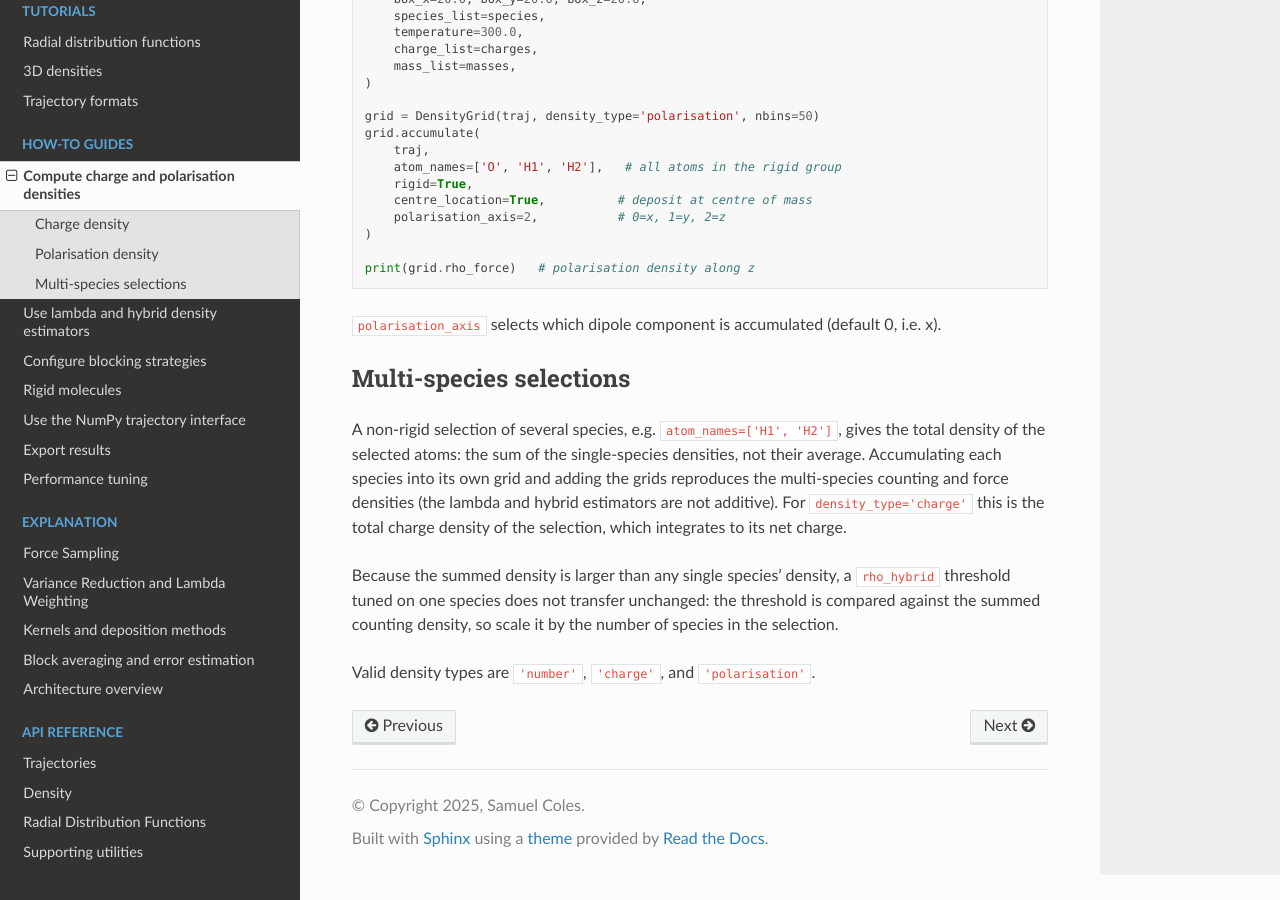
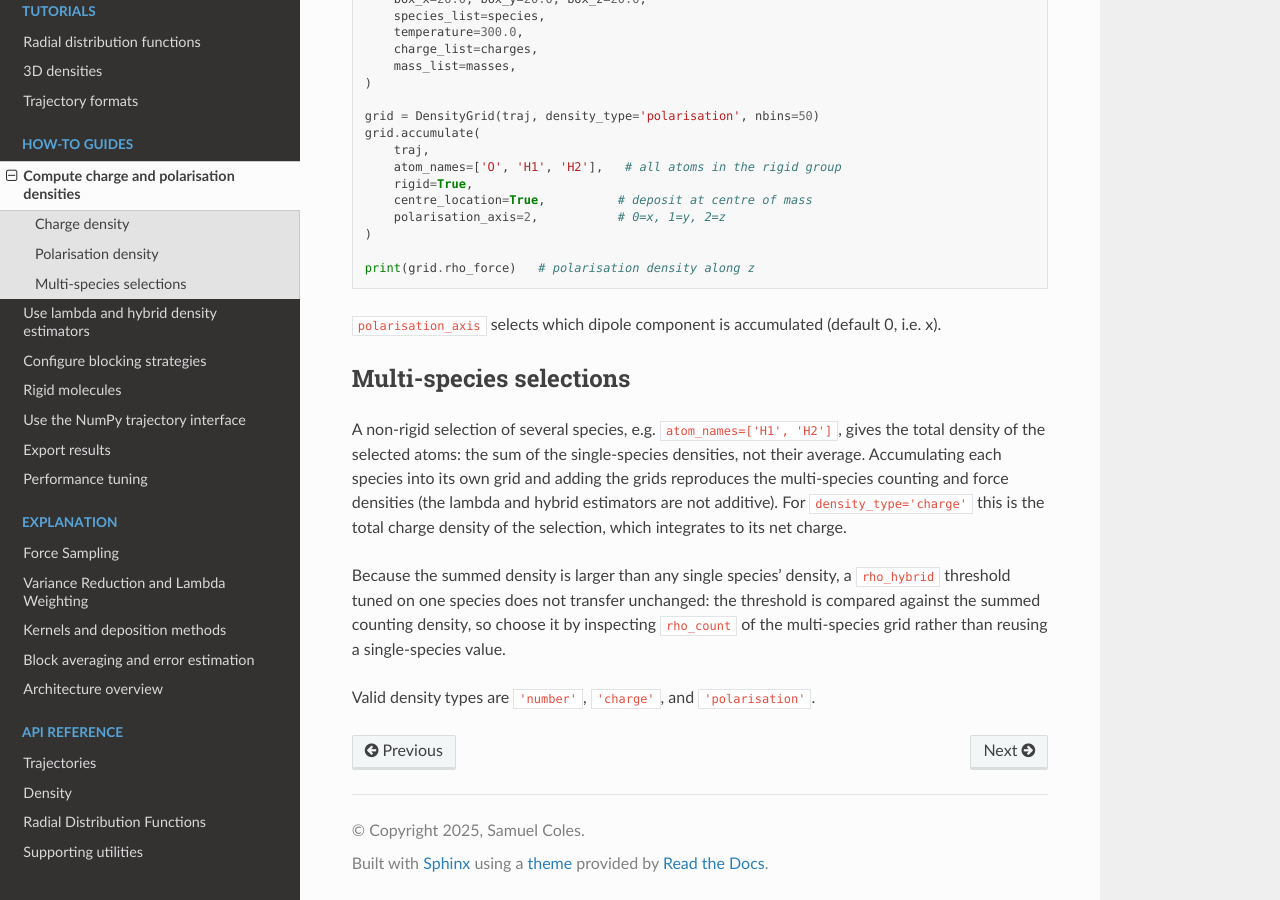
Before and after one commit to user200000/revelsmd, a Sphinx documentation site: the page built from docs/source/how-to/density-types.md, in a window 1280 px wide and 900 px high, scrolled down 983 px. Built offline with Sphinx 7.4.7 and the Read the Docs theme 3.1.0, drawn with Linux system fonts in a browser that asks for light colours.

Commit message:
Refine the lambda padding, hybrid threshold and accessor docstrings

```diff
--- a/docs/source/how-to/density-types.md
+++ b/docs/source/how-to/density-types.md
@@ -78,7 +78,8 @@ which integrates to its net charge.
 
 Because the summed density is larger than any single species' density, a
 `rho_hybrid` threshold tuned on one species does not transfer unchanged: the
-threshold is compared against the summed counting density, so scale it by the
-number of species in the selection.
+threshold is compared against the summed counting density, so choose it by
+inspecting `rho_count` of the multi-species grid rather than reusing a
+single-species value.
 
 Valid density types are `'number'`, `'charge'`, and `'polarisation'`.
```
Also changed, not shown: docs/source/explanation/variance-reduction.md (+1 -1 lines), 1 other file.
